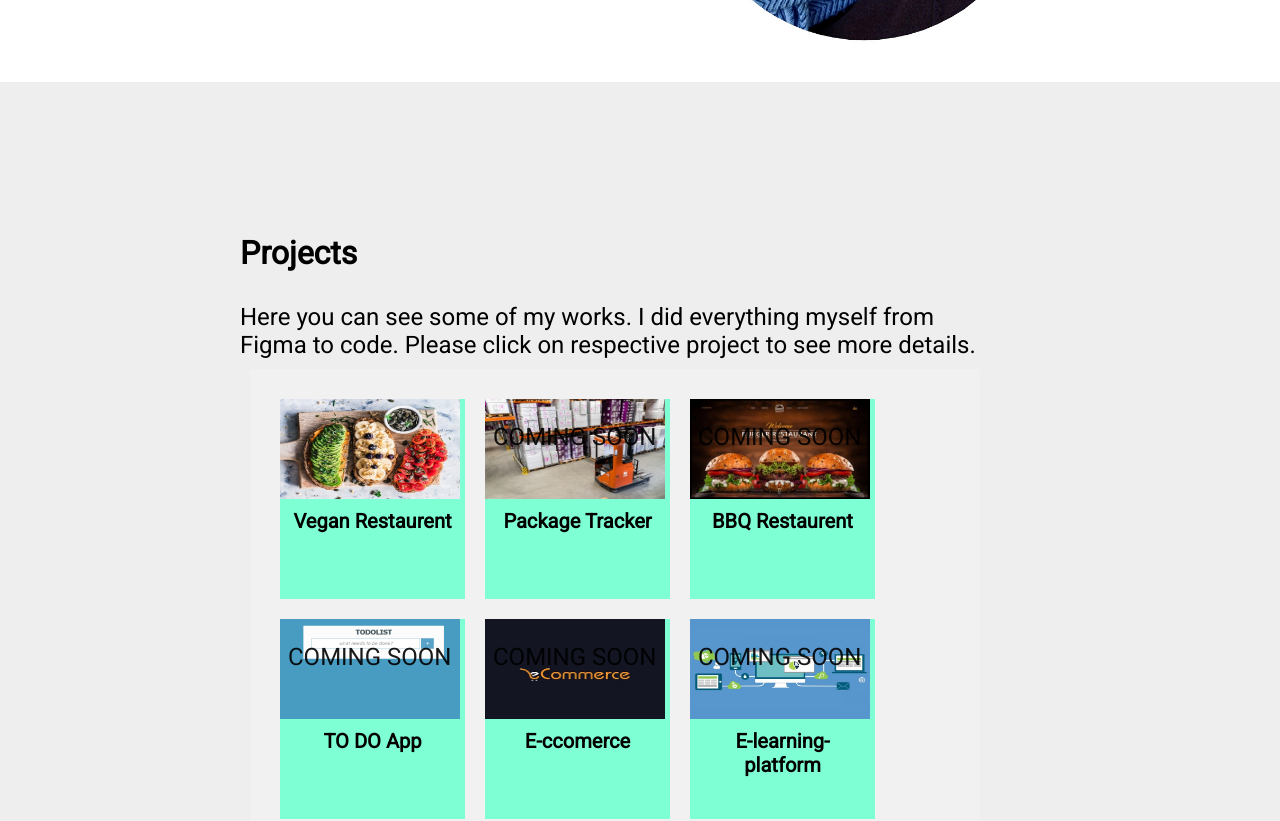
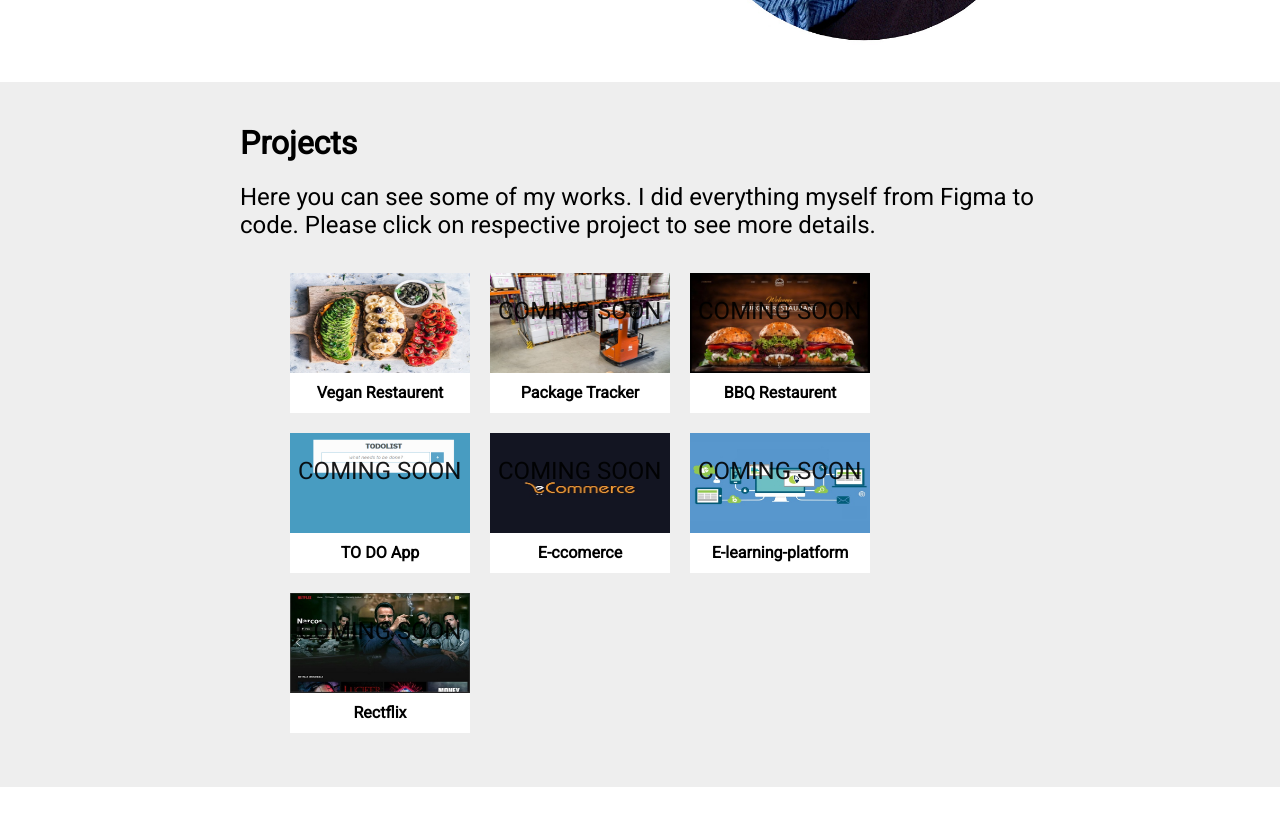
Before and after one commit to SalahUddin7/Portfolio-React.js, a React (Create React App) app: page / in a window 1280 px wide. Shown: the part 1340-2161 px from the top of the page. Built offline with nearby package versions, Linux system fonts and the light colour scheme.

Commit message:
Basic CSS completed

```diff
--- a/src/components/HeroSection.jsx
+++ b/src/components/HeroSection.jsx
@@ -10,8 +10,8 @@ export default function HeroSection() {
       />
       <section className="hero-details">
         <h1> Hello </h1>
-        <h1> I am Salah Uddin </h1>
-        <h6> Frontend developer</h6>
+        <h1> I'm Salah Uddin </h1>
+        <h6> Frontend developer </h6>
       </section>
     </div>
   );
--- a/src/css/ProjectSection.css
+++ b/src/css/ProjectSection.css
@@ -7,36 +7,17 @@
   text-align: left;
   margin: 0 auto;
   max-width: 800px;
-  padding: 20px;
-}
-
-.item-one {
-  grid-column: 1 / 7;
-}
-
-.project-container {
-  display: grid;
-  grid-template-columns: auto auto auto auto auto auto;
-
-  gap: 10px;
-  background-color: var(--color-light-gray);
-  padding: 10px;
 }
 
 .item-two {
   font-size: 24px;
-  grid-column: 1 / 2;
 }
 
 .item-three {
   font-size: 24px;
-  grid-column: 2 / 7;
 
   display: flex;
   flex-wrap: wrap;
-  /* background-color: rgb(255, 255, 255); */
-  gap: 10px;
-  gap: 10px 20px;
 }
 
 .inactive {
@@ -49,16 +30,10 @@
 }
 
 .item-three ul {
-  background-color: #f1f1f1;
-  margin: 10px;
-  padding: 20px;
-  font-size: 30px;
   list-style: none;
   display: flex;
   flex-direction: row;
   flex-wrap: wrap;
-  /* max-width: 50px;
-  max-height: 50px; */
 }
 
 .item-three ul img {
@@ -69,18 +44,13 @@
 }
 
 .item-three ul li {
-  background-color: aquamarine;
-  width: 185px;
-  height: 200px;
+  background-color: rgb(255, 255, 255);
+  width: 180px;
+  height: 140px;
 }
 
 /* ..............MEDIA QUERIES................. */
 /* Medium devices (landscape tablets, 768px and up) */
 
 @media only screen and (min-width: 768px) {
-  .project-container {
-    display: grid;
-    grid-template-areas: auto;
-    margin-top: 100px;
-  }
 }
```
